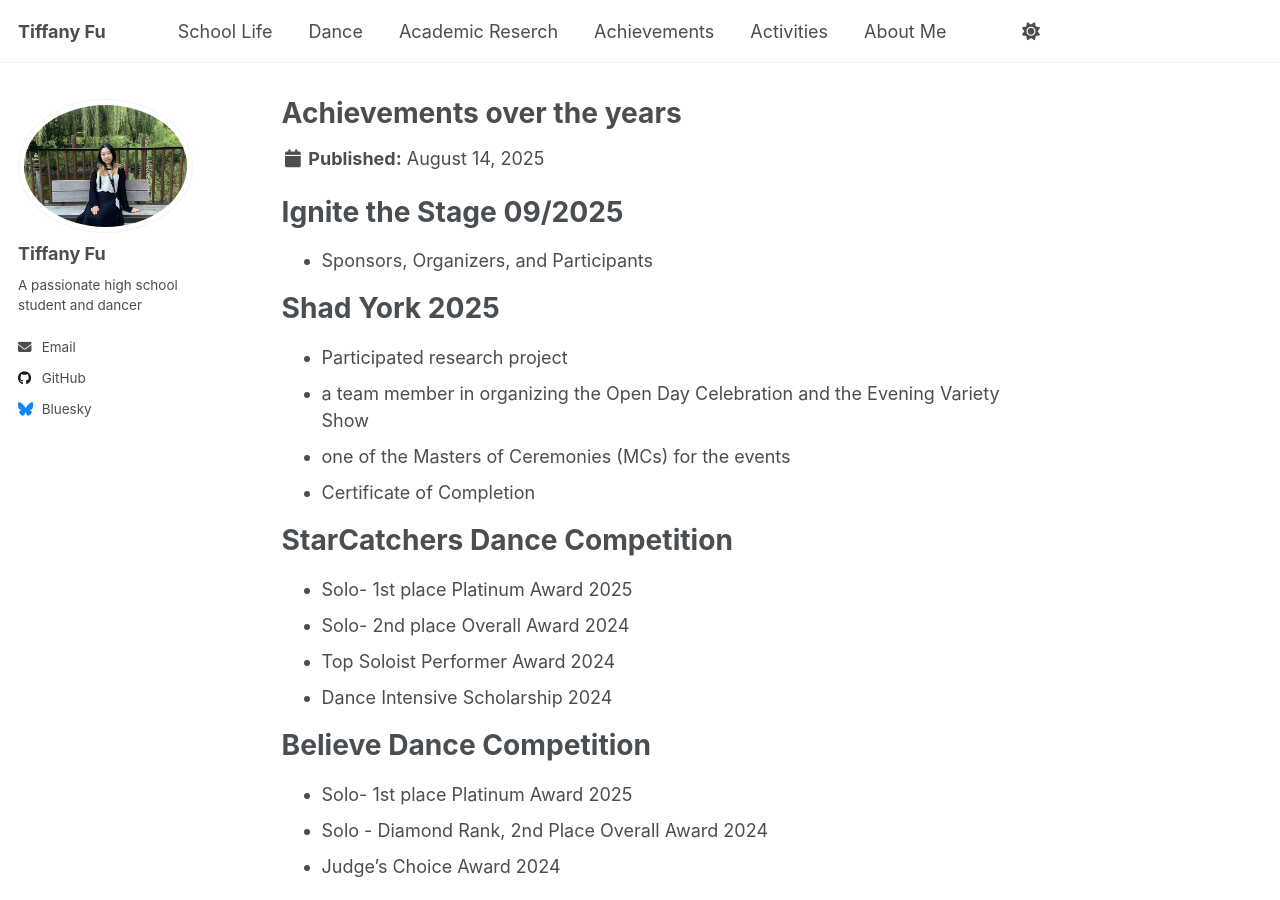
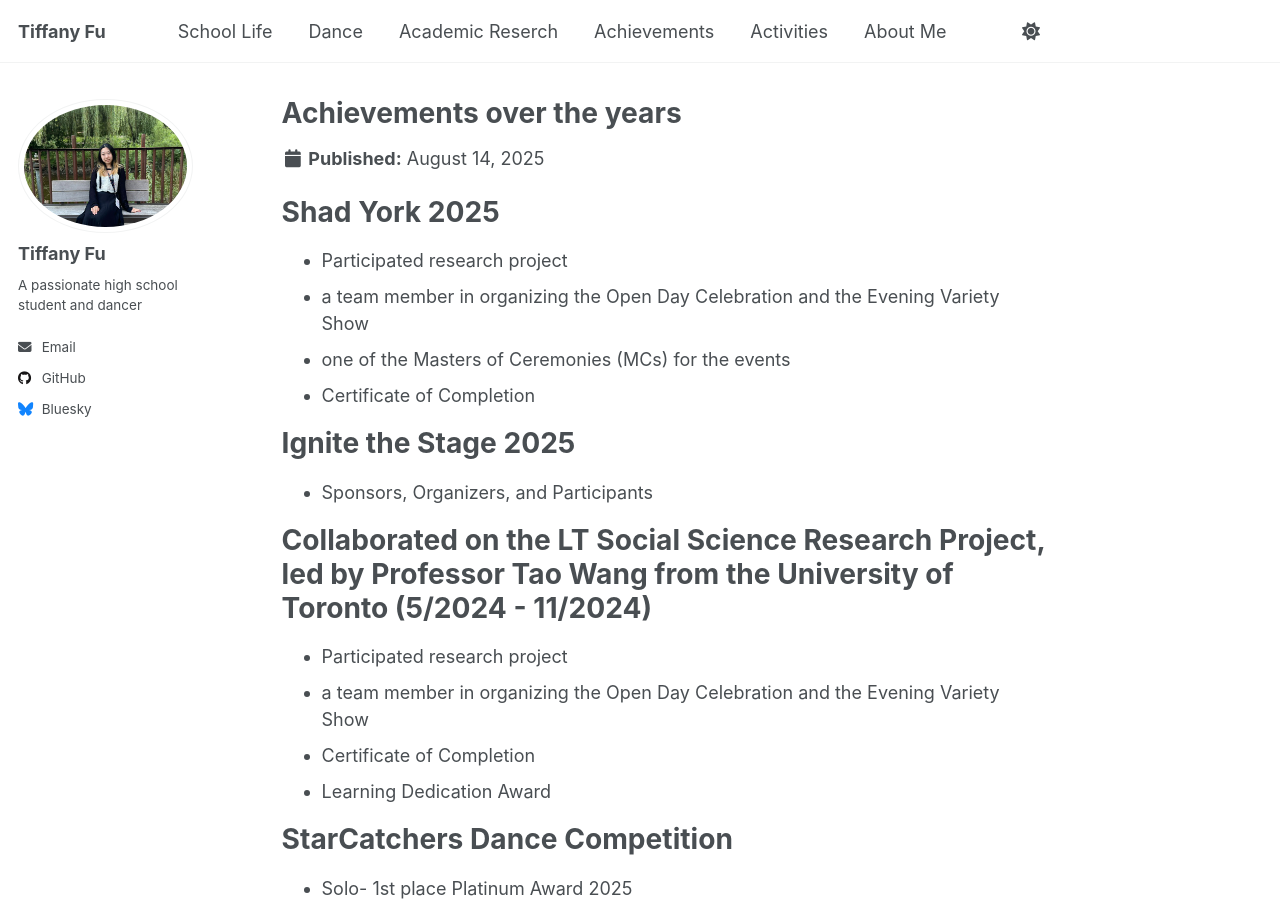
Before and after one commit to TiffanyJTFu/TiffanyFu, a Jekyll site: the page built from _portfolio/portfolio-1.md, in a window 1280 px wide and 900 px high. Built offline with Jekyll 4.4.1, drawn with Linux system fonts in a browser that asks for light colours; a script that is not in the unit is left out.

Commit message:
Update portfolio-1.md

```diff
--- a/_portfolio/portfolio-1.md
+++ b/_portfolio/portfolio-1.md
@@ -3,10 +3,6 @@ title: "Achievements over the years"
 excerpt: ""
 collection: portfolio
 ---
-
-Ignite the Stage 09/2025
-===
-  * Sponsors, Organizers, and Participants
 
 Shad York 2025
 ===
@@ -14,6 +10,17 @@ Shad York 2025
   * a team member in organizing the Open Day Celebration and the Evening Variety Show
   * one of the Masters of Ceremonies (MCs) for the events
   * Certificate of Completion
+
+Ignite the Stage 2025
+===
+  * Sponsors, Organizers, and Participants
+
+Collaborated on the LT Social Science Research Project, led by Professor Tao Wang from the University of Toronto (5/2024 - 11/2024)
+===
+  * Participated research project
+  * a team member in organizing the Open Day Celebration and the Evening Variety Show
+  * Certificate of Completion
+  * Learning Dedication Award
 
 StarCatchers Dance Competition
 ===
```
